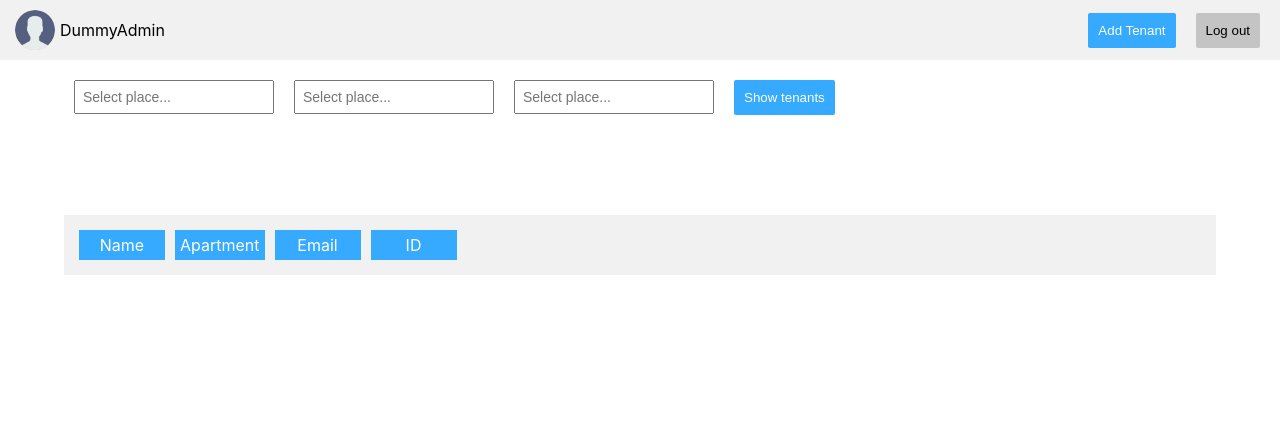
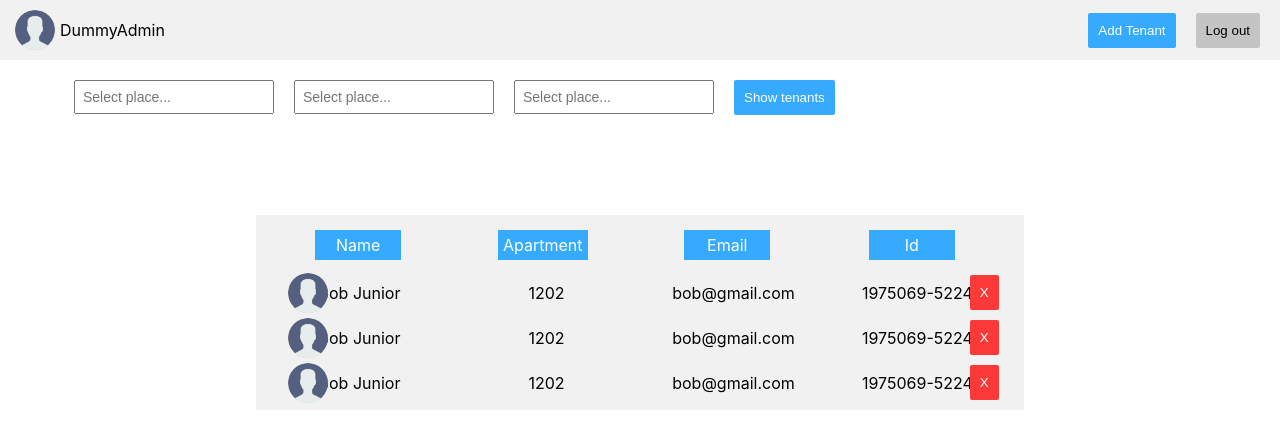
Before and after one commit to Claudiu-Ionel/LaundryDay, a React (Create React App) app: page / in a window 1280 px wide. Shown: the top 448 px of the page. Built offline with nearby package versions, Linux system fonts and the light colour scheme.

Commit message:
added mockup data to tenant section

```diff
--- a/src/Components/TenantSection/TenantSection.jsx
+++ b/src/Components/TenantSection/TenantSection.jsx
@@ -1,16 +1,69 @@
 import React from 'react';
+import Button from '../button/Button';
 import './TenantsSection.css';
 
 const TenantSection = ({ data }) => {
+  function insert(str, index, value) {
+    return str.substr(0, index) + value + str.substr(index);
+  }
+  const userData = [
+    {
+      name: 'Bob Junior',
+      apartment: 1202,
+      email: 'bob@gmail.com',
+      id: 197506952241,
+    },
+    {
+      name: 'Bob Junior',
+      apartment: 1202,
+      email: 'bob@gmail.com',
+      id: 197506952241,
+    },
+    {
+      name: 'Bob Junior',
+      apartment: 1202,
+      email: 'bob@gmail.com',
+      id: 197506952241,
+    },
+  ];
+  data = userData;
   return (
-    <div id="tenants-section">
+    <div id="tenants-table">
       <div className="table-headers">
-        <div className="header">Name</div>
-        <div className="header">Apartment</div>
-        <div className="header">Email</div>
-        <div className="header">ID</div>
+        <div className="header-wrapper">
+          <div className="header">Name</div>
+        </div>
+        <div className="header-wrapper">
+          <div className="header">Apartment</div>
+        </div>
+        <div className="header-wrapper">
+          <div className="header">Email</div>
+        </div>
+        <div className="header-wrapper">
+          <div className="header">Id</div>
+        </div>
       </div>
-      <div className="tenants"></div>
+      {data.map((tenant, index) => {
+        const id = insert(tenant.id.toString(), 7, '-');
+        return (
+          <div index={tenant.name} className="tenant">
+            <div className="details avatar-name">
+              <div className="tenant-avatar"></div>
+              <div className="tenant-name">{tenant.name}</div>
+            </div>
+            <div className="details tenant-apartment">{tenant.apartment}</div>
+            <div className="details tenant-email">{tenant.email}</div>
+            <div className="details tenant-id">{id}</div>
+            <Button
+              text="X"
+              eventHandler={(e) => {
+                console.log(e.target.parentElement);
+              }}
+              className="button delete"
+            />
+          </div>
+        );
+      })}
     </div>
   );
 };
--- a/src/Components/TenantSection/TenantsSection.css
+++ b/src/Components/TenantSection/TenantsSection.css
@@ -1,20 +1,68 @@
-#tenants-section {
-  width: 90%;
+#tenants-table {
+  width: 60%;
   background-color: rgba(196, 196, 196, 0.24);
   padding: 5px;
   margin-top: 100px;
+  position: relative;
 }
 
 .table-headers {
   display: flex;
   flex-direction: row;
-  width: fit-content;
+  justify-content: space-around;
+  width: 100%;
   padding: 10px;
+}
+.header-wrapper {
+  width: 25%;
+  display: flex;
+  justify-content: center;
 }
 .header {
   background-color: #35aafe;
   color: #fff;
   padding: 5px;
   min-width: 86px;
+  width: fit-content;
   margin-right: 10px;
 }
+
+.tenant {
+  display: flex;
+  flex-direction: row;
+  justify-content: space-evenly;
+  align-items: center;
+  padding: 5px;
+  height: 45px;
+}
+
+.tenant-avatar {
+  width: 40px;
+  height: 40px;
+  padding: 2px;
+  border-radius: 50%;
+  position: absolute;
+  left: calc(25% - 25px);
+  background-color: #cccccc;
+  background-image: url('../../img/user.png');
+  background-size: cover;
+}
+
+.delete {
+  position: absolute;
+  background-color: rgb(252, 57, 57);
+  color: #fff;
+  right: 2%;
+}
+
+.avatar-name {
+  position: relative;
+  display: flex;
+  flex-direction: row;
+  align-items: center;
+  justify-content: center;
+}
+
+.details {
+  width: 25%;
+}
```
